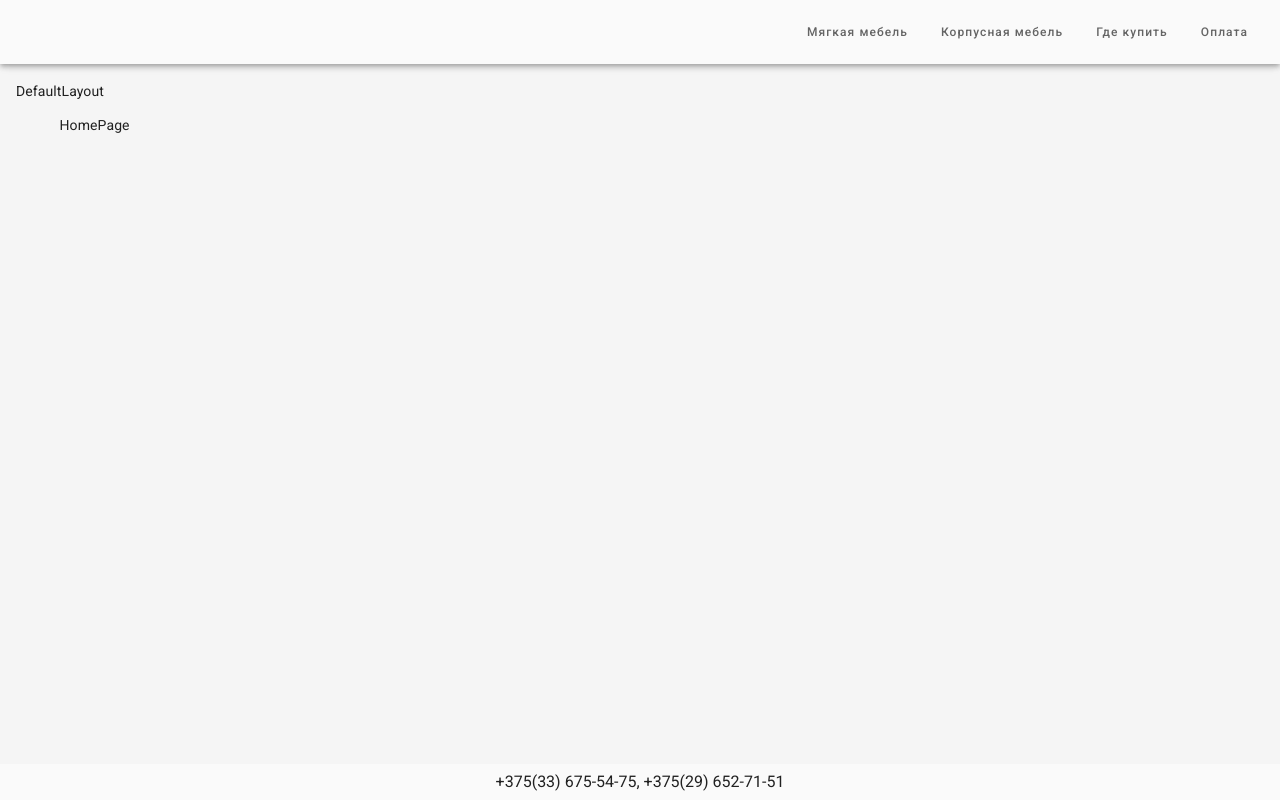
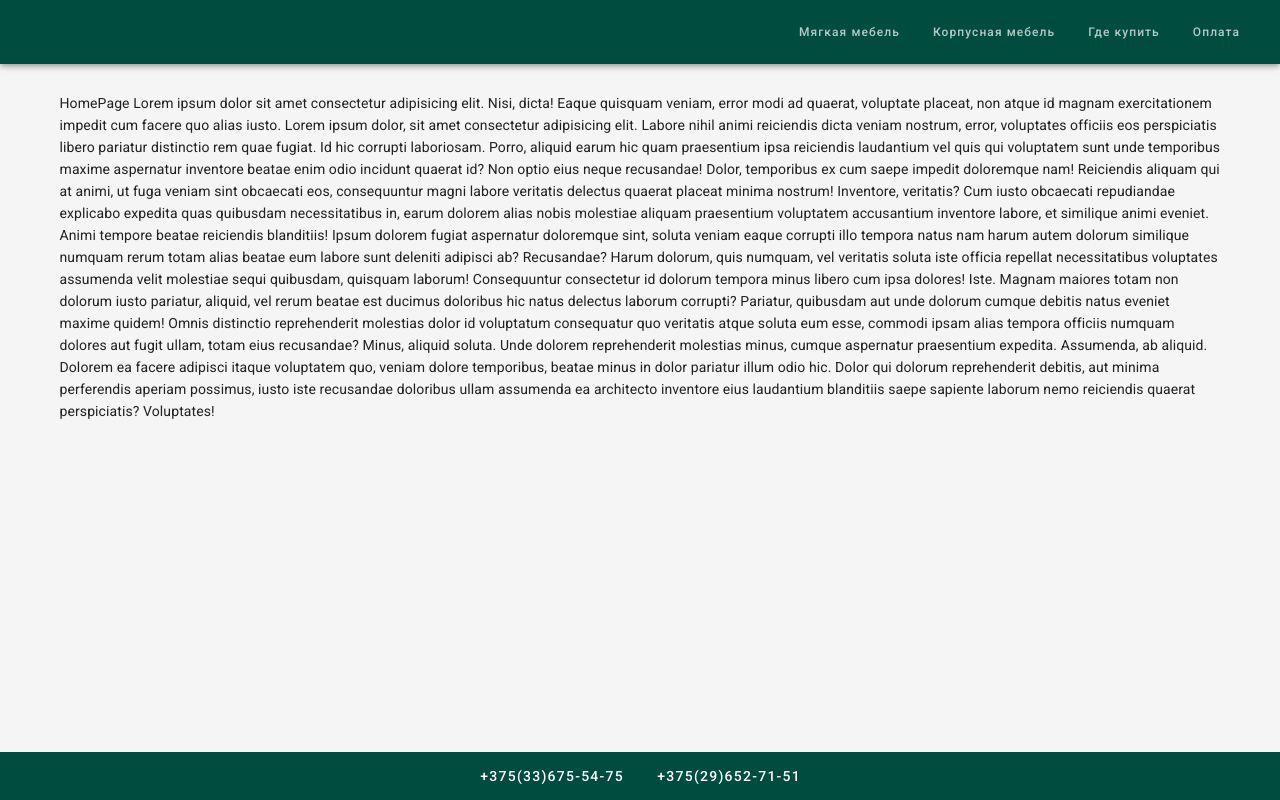
Before and after one commit to Domovikx/polidrev_site, a Vue app in the folder src/client/: page / in a window 1280 px wide. Built offline with nearby package versions, Linux system fonts and the light colour scheme.

Commit message:
feature: change style

```diff
--- a/src/client/src/views/layouts/DefaultLayout.vue
+++ b/src/client/src/views/layouts/DefaultLayout.vue
@@ -29,8 +29,7 @@ export default class DefaultLayout extends Vue {
 
     <v-main class="v-main grey lighten-4">
       <v-card-text>
-        DefaultLayout
-        <router-view></router-view>
+        <router-view class="router-view"></router-view>
       </v-card-text>
     </v-main>
 
@@ -43,4 +42,7 @@ export default class DefaultLayout extends Vue {
 .v-toolbar__extension {
   padding: 0;
 }
+.router-view {
+  max-width: 1264px;
+}
 </style>
--- a/src/client/src/views/pages/HomePage.vue
+++ b/src/client/src/views/pages/HomePage.vue
@@ -13,5 +13,41 @@ export default class HomePage extends Vue {
 </script>
 
 <template>
-  <v-container>HomePage</v-container>
+  <v-container
+    >HomePage Lorem ipsum dolor sit amet consectetur adipisicing elit. Nisi,
+    dicta! Eaque quisquam veniam, error modi ad quaerat, voluptate placeat, non
+    atque id magnam exercitationem impedit cum facere quo alias iusto. Lorem
+    ipsum dolor, sit amet consectetur adipisicing elit. Labore nihil animi
+    reiciendis dicta veniam nostrum, error, voluptates officiis eos perspiciatis
+    libero pariatur distinctio rem quae fugiat. Id hic corrupti laboriosam.
+    Porro, aliquid earum hic quam praesentium ipsa reiciendis laudantium vel
+    quis qui voluptatem sunt unde temporibus maxime aspernatur inventore beatae
+    enim odio incidunt quaerat id? Non optio eius neque recusandae! Dolor,
+    temporibus ex cum saepe impedit doloremque nam! Reiciendis aliquam qui at
+    animi, ut fuga veniam sint obcaecati eos, consequuntur magni labore
+    veritatis delectus quaerat placeat minima nostrum! Inventore, veritatis? Cum
+    iusto obcaecati repudiandae explicabo expedita quas quibusdam necessitatibus
+    in, earum dolorem alias nobis molestiae aliquam praesentium voluptatem
+    accusantium inventore labore, et similique animi eveniet. Animi tempore
+    beatae reiciendis blanditiis! Ipsum dolorem fugiat aspernatur doloremque
+    sint, soluta veniam eaque corrupti illo tempora natus nam harum autem
+    dolorum similique numquam rerum totam alias beatae eum labore sunt deleniti
+    adipisci ab? Recusandae? Harum dolorum, quis numquam, vel veritatis soluta
+    iste officia repellat necessitatibus voluptates assumenda velit molestiae
+    sequi quibusdam, quisquam laborum! Consequuntur consectetur id dolorum
+    tempora minus libero cum ipsa dolores! Iste. Magnam maiores totam non
+    dolorum iusto pariatur, aliquid, vel rerum beatae est ducimus doloribus hic
+    natus delectus laborum corrupti? Pariatur, quibusdam aut unde dolorum cumque
+    debitis natus eveniet maxime quidem! Omnis distinctio reprehenderit
+    molestias dolor id voluptatum consequatur quo veritatis atque soluta eum
+    esse, commodi ipsam alias tempora officiis numquam dolores aut fugit ullam,
+    totam eius recusandae? Minus, aliquid soluta. Unde dolorem reprehenderit
+    molestias minus, cumque aspernatur praesentium expedita. Assumenda, ab
+    aliquid. Dolorem ea facere adipisci itaque voluptatem quo, veniam dolore
+    temporibus, beatae minus in dolor pariatur illum odio hic. Dolor qui dolorum
+    reprehenderit debitis, aut minima perferendis aperiam possimus, iusto iste
+    recusandae doloribus ullam assumenda ea architecto inventore eius laudantium
+    blanditiis saepe sapiente laborum nemo reiciendis quaerat perspiciatis?
+    Voluptates!
+  </v-container>
 </template>
--- a/src/client/src/views/parts/BarComponent.vue
+++ b/src/client/src/views/parts/BarComponent.vue
@@ -64,7 +64,7 @@ export default class BarComponent extends Vue {
 </script>
 
 <template>
-  <v-app-bar app clipped-right class="grey lighten-5">
+  <v-app-bar app clipped-right dark class="v-app-bar" color="teal darken-4">
     <v-img
       class="v-img ml-4"
       @click="goto('/')"
@@ -72,7 +72,11 @@ export default class BarComponent extends Vue {
       src="../../assets/logo-polidrev.webp"
     ></v-img>
 
-    <v-bottom-navigation style="height: 100%" v-if="isShowNavigation">
+    <v-bottom-navigation
+      class="v-bottom-navigation"
+      style="height: 100%"
+      v-if="isShowNavigation"
+    >
       <v-spacer></v-spacer>
 
       <v-btn text to="/SoftFurniture">
@@ -92,7 +96,11 @@ export default class BarComponent extends Vue {
       </v-btn>
     </v-bottom-navigation>
 
-    <v-bottom-navigation style="height: 100%" v-else>
+    <v-bottom-navigation
+      class="v-bottom-navigation"
+      style="height: 100%"
+      v-else
+    >
       <v-spacer></v-spacer>
       <v-app-bar-nav-icon @click="onClickBurger"></v-app-bar-nav-icon>
     </v-bottom-navigation>
@@ -100,6 +108,12 @@ export default class BarComponent extends Vue {
 </template>
 
 <style lang="scss" scoped>
+.v-app-bar {
+  display: grid;
+  grid-template-columns: minmax(0, 1264px);
+  justify-content: center;
+}
+
 .v-item-group.v-bottom-navigation {
   background: none;
   box-shadow: none;
--- a/src/client/src/views/parts/FooterComponent.vue
+++ b/src/client/src/views/parts/FooterComponent.vue
@@ -9,8 +9,13 @@ export default class FooterComponent extends Vue {
 </script>
 
 <template>
-  <v-footer app class="grey lighten-5">
-    +375(33) 675-54-75, +375(29) 652-71-51
+  <v-footer app absolute dark class="v-footer" color="teal darken-4">
+    <v-btn text href="tel:+375(33)-675-54-75">
+      <v-icon>mdi-cellphone-android</v-icon> +375(33)675-54-75
+    </v-btn>
+    <v-btn text href="tel:+375(29)-652-71-51">
+      <v-icon>mdi-cellphone-android</v-icon> +375(29)652-71-51
+    </v-btn>
   </v-footer>
 </template>
 
--- a/src/client/src/views/parts/NavigationDrawerComponent.vue
+++ b/src/client/src/views/parts/NavigationDrawerComponent.vue
@@ -82,7 +82,7 @@ export default class NavigationDrawerComponent extends Vue {
     app
     clipped
     right
-    class="grey lighten-4"
+    class="grey lighten-4 v-navigation-drawer"
   >
     <v-list>
       <v-list-item
```
